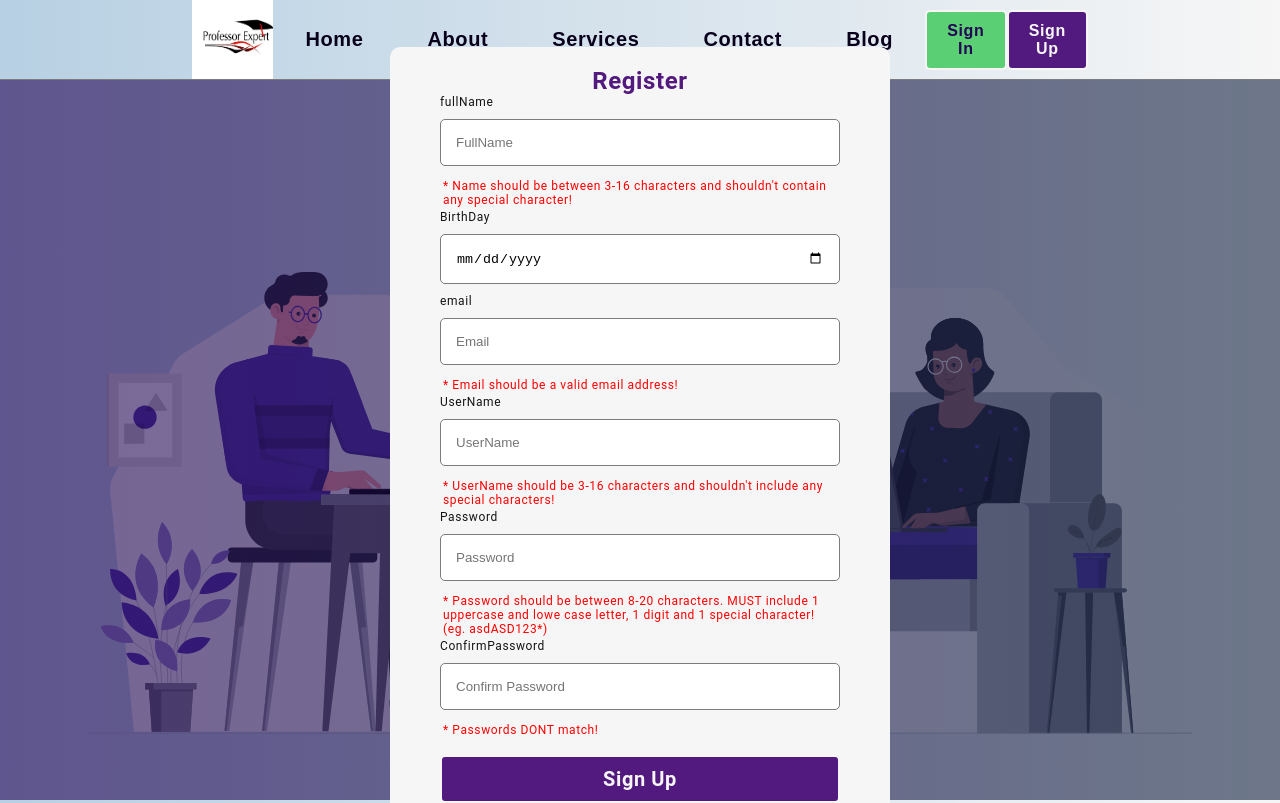
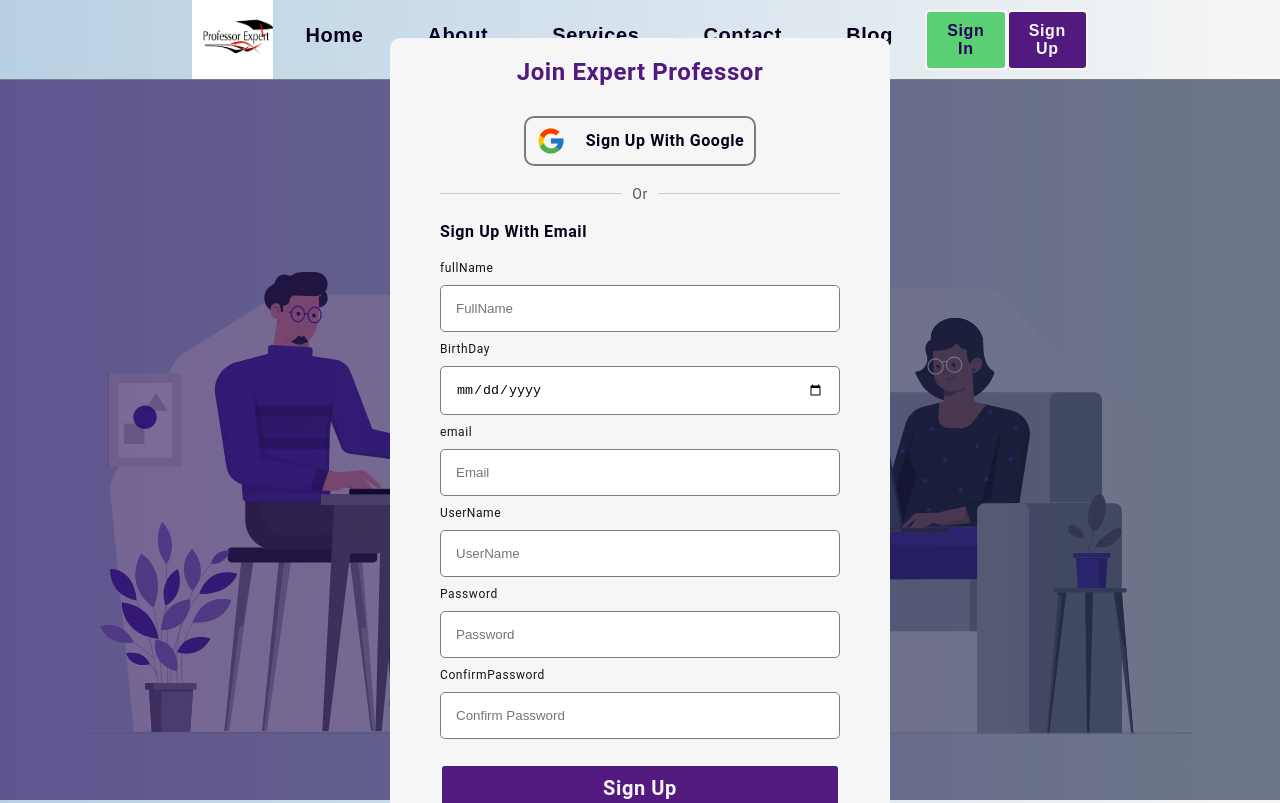
Before and after one commit to DennisNgari/React-mini, a React (Create React App) app: page /register in a window 1280 px wide. Shown: the top 803 px of the page. Built offline with nearby package versions, Linux system fonts and the light colour scheme.

Commit message:
Updated the register page

```diff
--- a/src/components/formInput/FormInput.jsx
+++ b/src/components/formInput/FormInput.jsx
@@ -1,24 +1,27 @@
 import {useState} from 'react'
-import { ErrorText, FormInputWrapper, FormLabel, RegisterInput } from './style'
+import { Checked, ErrorText, FormInputWrapper, FormLabel, RegisterInput } from './style'
 
 const FormInput = (props) => {
     // When the user clicks outside the input, validate  their entries.
-    const [focused, setFocused] = useState(false)
+    // const [focused, setFocused] = useState(false)
+    const [list, setList] = useState(false)
     const handleFocus =(e)=>{
-        setFocused(true);
+        setList(true);
     }
 
     // Destructure the Props.
     const {label,errorMessage,onChange, id, ...inputProps} = props;
 
     return (
-        <FormInputWrapper>
+        <FormInputWrapper >
             <FormLabel>{label}</FormLabel>
             <RegisterInput {...inputProps}
             onChange={onChange}
             onBlur={handleFocus}
-            focused={focused.toString()}
+            list= {list.toString()}
+            onFocus = {()=> inputProps.name === "confirmPassword" && setList(true)}
             />
+            <Checked/>
             <ErrorText>{errorMessage}</ErrorText>
         </FormInputWrapper>
     )
--- a/src/components/formInput/style.jsx
+++ b/src/components/formInput/style.jsx
@@ -1,11 +1,13 @@
 import styled from "styled-components";
 import { b } from "../../styles/Responsive";
 import { lightTheme } from "../../styles/Theme";
+import {BsFillPatchCheckFill} from "react-icons/bs"
 
 export const FormInputWrapper = styled.div`
 display: flex;
 flex-direction: column;
 width: 400px;
+position: relative;
 @media ${b.lg}{
     width: 350px;
 }
@@ -25,12 +27,32 @@
 display: none;
 
 `
+
+export const Checked = styled(BsFillPatchCheckFill)`
+position: absolute;
+right: -20px;
+bottom: 25px;
+color: green;
+transition: all .3s ease;
+display: none;
+`
 export const RegisterInput = styled.input`
 padding: 15px;
 margin: 10px 0;
 border-radius: 5px;
 border: 1px solid ${lightTheme.overlay};
-:invalid ~ ${ErrorText}{
+:invalid[list="true"] ~ ${ErrorText}{
     display: block;
 }
+:invalid[list="true"]{
+    border: 1px solid red;
+}
+:valid[list="true"] ~ ${Checked}{
+    display: block;
+}
+:focus{
+    outline: none;
+    border:1px solid ${lightTheme.primary2};
+    box-shadow: 0 0 5px ${lightTheme.primary2};
+}
 `
--- a/src/components/header/nav/layout/navLinks/deskTop/style.jsx
+++ b/src/components/header/nav/layout/navLinks/deskTop/style.jsx
@@ -12,7 +12,6 @@
 
 export const NavMenuList = styled.ul`
 list-style: none;
-cursor: pointer;
 color: ${lightTheme.primary2};
 font-size: 20px;
 display: flex;
@@ -20,7 +19,6 @@
 justify-content:space-around;
 width: 100%;
 font-weight: bold;
-
 `
 
 export const DropMenu = styled.ul`
@@ -35,9 +33,9 @@
 display: flex;
 align-items: center;
 flex-direction: column;
-padding: 10px;
 overflow: hidden;
 margin: auto;
+text-align: center;
 border-radius: 5px;
 transition: all .5s ease;
 `
@@ -45,6 +43,10 @@
 list-style: none;
 color:${lightTheme.bg2};
 font-size: 17px;
+width: 100%;
+:not(:last-child){
+    border-bottom: 1px solid gray;
+}
 
 :hover{
     color:#ffff;
@@ -111,10 +113,12 @@
 
 export const NavMenuItem = styled.li`
 padding: 10px;
+cursor: pointer;
 color: inherit;
+border-bottom: 8px solid transparent;
 :hover{
-    text-decoration: underline;
    color:#595ab4;
+   border-bottom: 8px solid red;
 }
 &:hover  ${DropMenu}{
     top: 10vh;
--- a/src/pages/login/Login.jsx
+++ b/src/pages/login/Login.jsx
@@ -1,5 +1,6 @@
 import { useState } from 'react'
 import {SignInBtn} from '../../components/call-to-Action/Buttons'
+import { Hr, OrCont, OrText } from '../register/style'
 import {
     Show,
     Hide,
@@ -45,15 +46,11 @@
                     <GoogleIcon/>
                     <AccessText>Sign In with Google</AccessText>
                 </LoginOptionCont>
-                {/* <LoginOptionCont>
-                    <GoogleIcon/>
-                    <AccessText>Sign In with Google</AccessText>
-                </LoginOptionCont>
-                <LoginOptionCont>
-                    <GoogleIcon/>
-                    <AccessText>Sign In with Google</AccessText>
-                </LoginOptionCont> */}
 
+                {/* Or */}
+                <OrCont style={{minWidth:"35%"}}>
+                    <Hr/><OrText>or</OrText><Hr/>
+                </OrCont>
                 {/* Login Form */}
                 <Form>
                 <LoginForm>
--- a/src/pages/login/style.jsx
+++ b/src/pages/login/style.jsx
@@ -99,6 +99,7 @@
 `
 export const AccessText = styled.h4`
 color: ${lightTheme.primary2};
+align-items: center;
 `
 
 
--- a/src/pages/register/Register.jsx
+++ b/src/pages/register/Register.jsx
@@ -1,8 +1,9 @@
 import {useState} from 'react'
 import { SignUpBtn } from '../../components/call-to-Action/Buttons'
 import FormInput from '../../components/formInput/FormInput'
+import { AccessText, GoogleIcon, LoginOptionCont } from '../login/style'
 
-import {Form, RegisterContainer, SignUpText } from './style'
+import {Form, Hr, OrCont, OrText, RegisterContainer, SignUpText, SocialCont } from './style'
 
 const Register = () => {
     const [values, setValues] = useState({
@@ -13,7 +14,6 @@
         password:"",
         confirmPassword:"",
     });
-
 
     const handleSubmit =(e)=>{
         e.preventDefault();
@@ -32,15 +32,19 @@
         placeholder:"FullName",
         errorMessage:"* Name should be between 3-16 characters and shouldn't contain any special character!",
         label:"fullName",
-        pattern:"^[A-Za-z0-9]{3,16}$",
+        pattern:"^[a-zA-Z]{4,}(?: [a-zA-Z]+)?(?: [a-zA-Z]+)?$",
         required:true,
+
+
     },
     {
         id:2,
         name:"birthDay",
         type:"date",
+        errorMessage:"* Date CAN NOT be empty!",
         placeholder:"Birth-Day",
-        label:"BirthDay"
+        label:"BirthDay",
+        required:true,
     },
     {
         id:3,
@@ -77,7 +81,7 @@
         name:"confirmPassword",
         type:"password",
         placeholder:"Confirm Password",
-        errorMessage:"* Passwords DONT match!",
+        errorMessage:"* Passwords DO NOT match!",
         label:"ConfirmPassword",
         pattern:values.password,
         required:true,
@@ -89,17 +93,32 @@
     return (
 
         <RegisterContainer>
-            <Form onSubmit={handleSubmit}>
-                <SignUpText> Register</SignUpText>
+            <Form onSubmit={handleSubmit} >
+                <SignUpText> Join Expert Professor</SignUpText>
+                            {/* Social SignUp */}
+                            <SocialCont>
+                    <LoginOptionCont style={{maxWidth:"70%", justifyContent:"space-around"}}>
+                        <GoogleIcon/>
+                        <AccessText>Sign Up With Google</AccessText>
+                    </LoginOptionCont>
+                            </SocialCont>
+                    {/* or */}
+                    <OrCont>
+                        <Hr/> <OrText>Or</OrText> <Hr/>
+                    </OrCont>
+
+                    <AccessText style={{marginBottom:"20px"}}>Sign Up With Email</AccessText>
+
                 {InputData.map((input)=>(
                 <FormInput
+                names={input.label}
                     key={input.id}
                     {...input}
                     value={values[input.name]}
                     onChange={onChange}
+
                  />
                 ))}
-
                 <SignUpBtn style={{margin:"15px 0 30px 0", fontSize:"20px"}}>Sign Up</SignUpBtn>
             </Form>
         </RegisterContainer>
--- a/src/pages/register/style.jsx
+++ b/src/pages/register/style.jsx
@@ -1,6 +1,7 @@
 import styled from "styled-components";
 import {lightTheme} from "../../styles/Theme"
 import loginSVG from "../../assets/img/login.svg"
+import { b } from "../../styles/Responsive";
 
 export const RegisterContainer = styled.div`
 height: 90vh;
@@ -20,10 +21,36 @@
 background: ${lightTheme.bg2};
 padding: 0px 50px;
 border-radius: 10px;
-
+@media ${b.md}{
+    padding: 0 80px;
+}
 `
 export const SignUpText = styled.h2`
 color: ${lightTheme.hover};
 text-align: center;
 margin-top: 20px;
 `
+
+export const SocialCont = styled.div`
+    display: flex;
+    align-items: center;
+    justify-content: center;
+    margin: 10px 0;
+`
+export const OrCont = styled.div`
+margin: 20px 0;
+display: flex;
+align-items: center;
+justify-content: center;
+gap: 10px;
+`
+export const Hr = styled.hr`
+width: 100%;
+height: 1px;
+border: 0;
+border-top: 1px solid #ccc;
+`
+export const OrText = styled.span`
+font-size: 14px;
+color: #555353;
+`
--- a/src/styles/GlobalStyles.js
+++ b/src/styles/GlobalStyles.js
@@ -2,7 +2,7 @@
 import { lightTheme } from "./Theme";
 
 export const GlobalStyles = createGlobalStyle`
-/* @import url('https://fonts.googleapis.com/css2?family=Exo+2:wght@300;500&display=swap'); */
+@import url('https://fonts.googleapis.com/css2?family=Exo+2:wght@300;500&display=swap');
 
     *,
     *::after,
@@ -15,17 +15,11 @@
         background:linear-gradient(0.25turn, ${lightTheme.bg}, ${lightTheme.bg2}) ;
         font-family: 'Roboto', sans-serif;
         letter-spacing: .6px;
+        overflow: overlay;
         /* width */
         ::-webkit-scrollbar {
-        width: 10px;
+        width: 8px;
         }
-
-        /* Track */
-        ::-webkit-scrollbar-track {
-        box-shadow: inset 0 0 5px grey;
-        border-radius: 10px;
-        }
-
         /* Handle */
         ::-webkit-scrollbar-thumb {
         background: ${lightTheme.hover};
```
